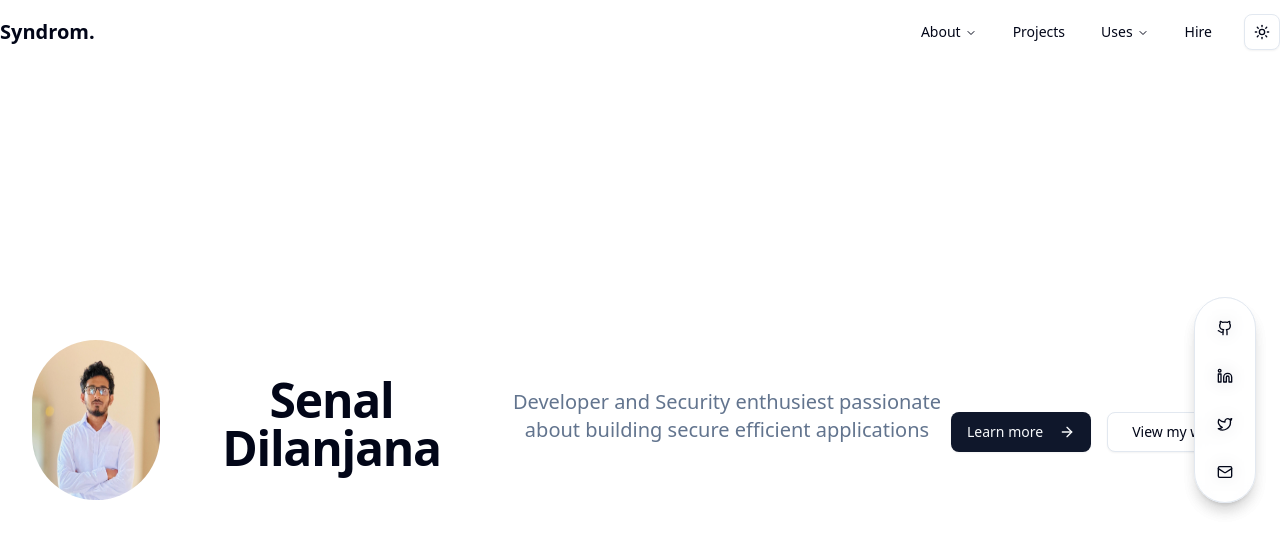
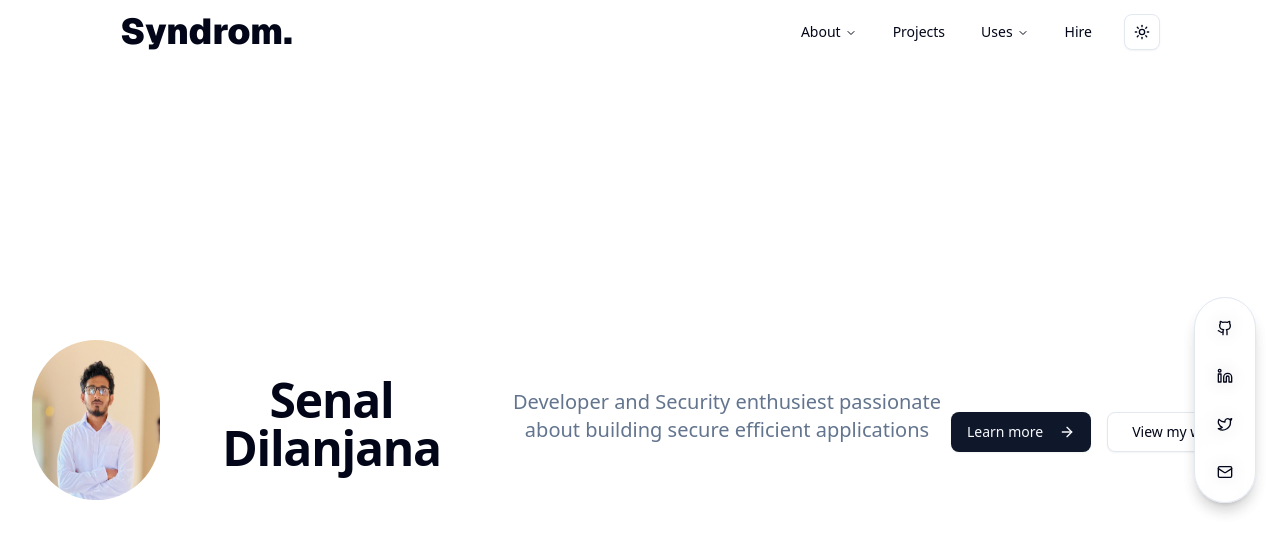
Before and after one commit to 5yndr0m/syndrom.me, a Next.js app: page / in a window 1280 px wide. Shown: the top 552 px of the page. Built offline with nearby package versions, Linux system fonts and the light colour scheme.

Commit message:
fix: fixed the screen size issue

```diff
--- a/src/components/common/navbar.jsx
+++ b/src/components/common/navbar.jsx
@@ -38,10 +38,10 @@ export function Navbar() {
   ];
 
   return (
-    <header className="sticky top-0 z-50 w-full bg-background/95 backdrop-blur supports-[backdrop-filter]:bg-background/60">
+    <header className="sticky top-0 z-50 w-full bg-background/95 backdrop-blur supports-[backdrop-filter]:bg-background/60 pr-30 pl-30">
       <div className="container flex h-16 items-center justify-between">
         <div className="flex items-center gap-2">
-          <Link href="/" className="font-bold text-xl">
+          <Link href="/" className="font-black text-4xl font-sans">
             Syndrom.
           </Link>
         </div>
@@ -53,8 +53,8 @@ export function Navbar() {
               <NavigationMenuItem>
                 <NavigationMenuTrigger>About</NavigationMenuTrigger>
                 <NavigationMenuContent>
-                  <ul className="grid gap-3 p-4 w-[400px] md:grid-cols-2">
-                    <li className="row-span-3">
+                  <ul className="grid w-[95vw] max-w-[350px] gap-3 p-4 md:w-[400px] md:grid-cols-2">
+                    <li className="row-span-4">
                       <NavigationMenuLink asChild>
                         <a
                           className="flex h-full w-full select-none flex-col justify-end rounded-md bg-gradient-to-b from-muted/50 to-muted p-6 no-underline outline-none focus:shadow-md"
```
